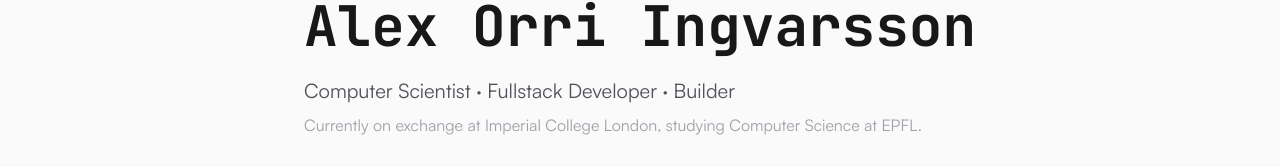
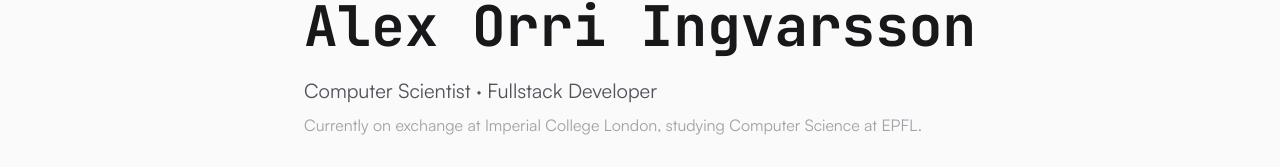
Before and after one commit to masterlexus/portfolio, a React (Vite) app: page / in a window 1280 px wide. Shown: the part 355-522 px from the top of the page. Built offline with nearby package versions, Linux system fonts and the light colour scheme.

Commit message:
remove 'Builder' text from Hero section

```diff
--- a/src/data/profile.ts
+++ b/src/data/profile.ts
@@ -2,7 +2,7 @@ import type { Profile } from '../types';
 
 export const profile: Profile = {
   name: 'Alex Orri Ingvarsson',
-  tagline: 'Computer Scientist · Fullstack Developer · Builder',
+  tagline: 'Computer Scientist · Fullstack Developer',
   location: 'London, United Kingdom',
   email: 'alexorr.ing@gmail.com',
   linkedin: 'https://linkedin.com/in/alexorri',
```
